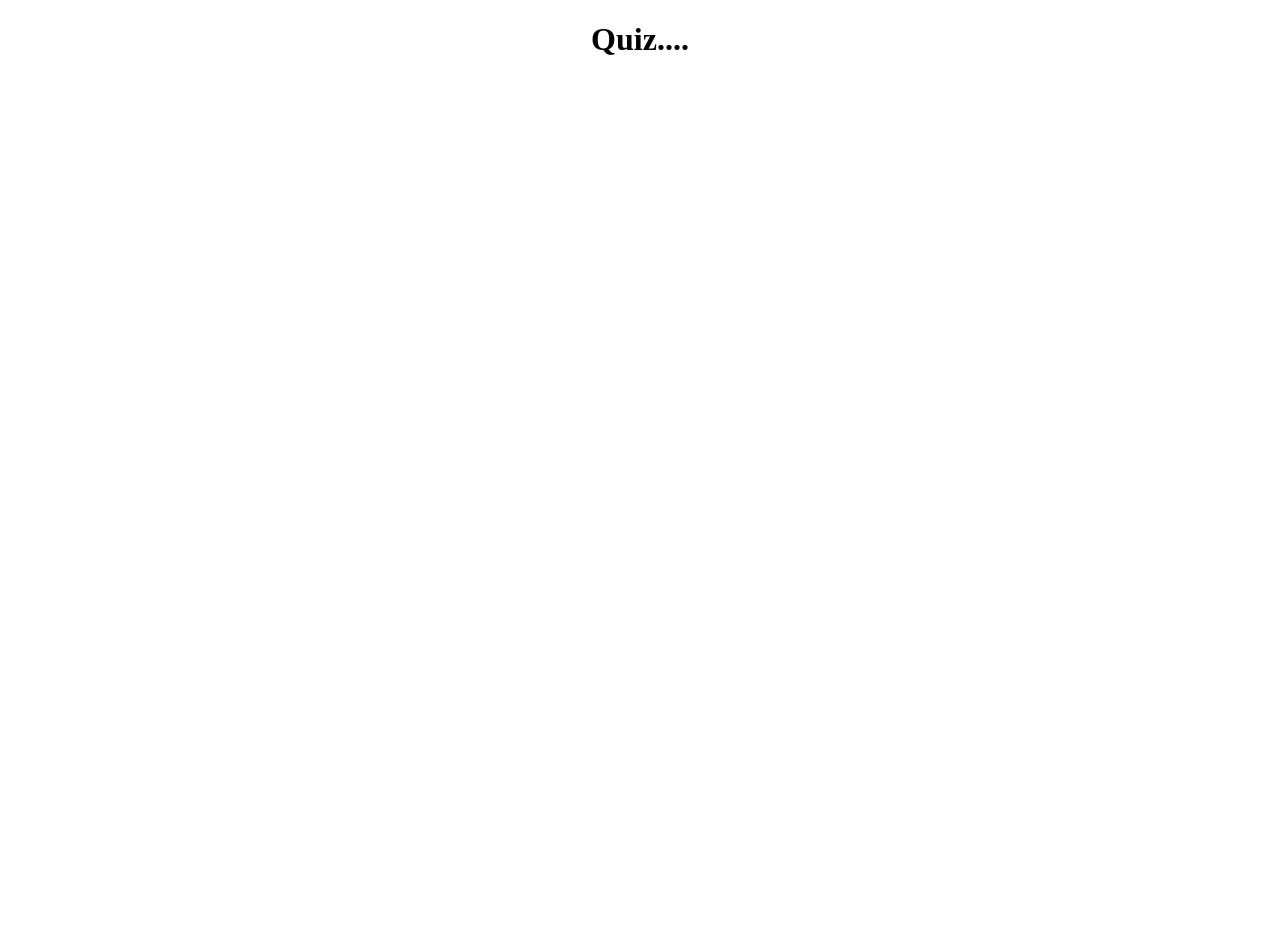
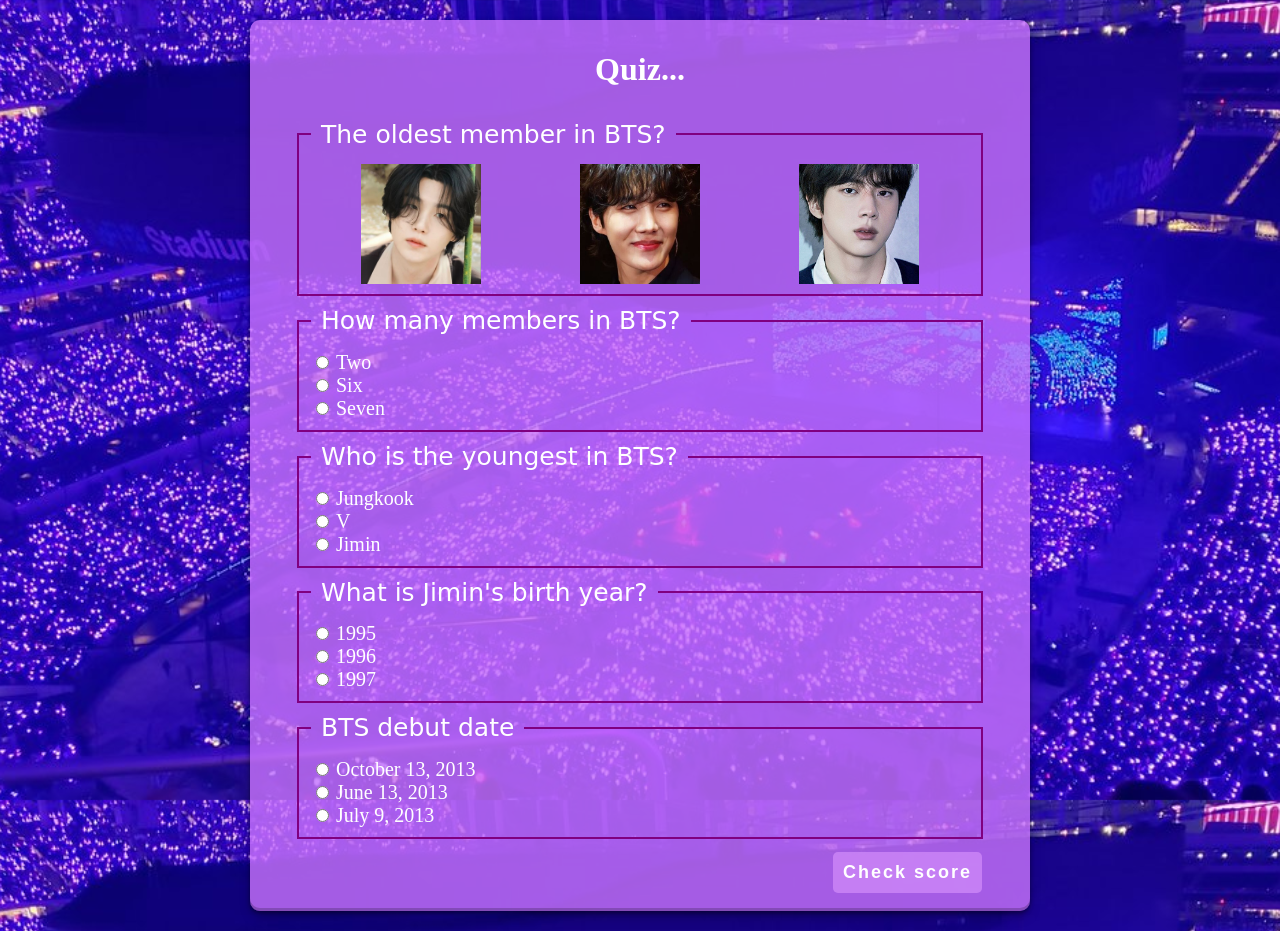
Before and after one commit to uorwinnie/BTS-quiz, a Flask app: page /quiz in a window 1280 px wide. Before the commit the page is almost empty. Before the commit the page ends 55 px from the top, so only its background shows below. Run offline with Flask 3, Linux system fonts and the light colour scheme.

Commit message:
plus quiz page

```diff
--- a/extra_register.py
+++ b/extra_register.py
@@ -1,20 +1,40 @@
 from flask import Flask, request, render_template ,redirect,url_for
+import re
 app = Flask(__name__)
 
 @app.route('/')
 def index():
    return render_template("login.html")
 
+infos = [{"name": "winnie","pws":"1234","email":"wut@gmail.com"},{"name": "logan","pws":"1111","email":"logan5@gmail.com"}]
 @app.route('/data', methods =["POST"])
 def data():
    if request.method == "POST":
-      info = {"winnie":"1234","logan":"0000","dardar":"1111","tina":"9999","ollie":"1919"}
       username = request.form.get("userName")
       password = request.form.get("userPassword")
-      if (username in info.keys()) and password==info[username]:
-         return redirect("/quiz")
-      else:
-         return redirect("/wrong")
+      for info in infos:
+         if (username in info["name"]) and password==info["pws"]:
+            return redirect("/quiz")
+         else:
+            return redirect("/wrong")
+
+@app.route('/quizdata', methods =["POST"])
+def quiz():
+   score = 0
+   if request.method == "POST":
+      list1 = ["oldest","member","youngest","year","debut"]
+      for i in list1:
+         num= request.form.get(i)
+         if num =="1":
+            score+=1
+      if 3 <= score <= len(list1):
+         return render_template("score.html",txt = f" Your score is {score}🤩✨")
+      if  score < 3:
+         return render_template("score.html",txt = f" Your score is {score}😢🎈")
+
+
+
+
 
 @app.route('/quiz')
 def run_quiz():
@@ -24,9 +44,11 @@
 def wrong():
    return render_template("wrong.html")
 
-@app.route('/<string:signup>/')
-def signup():
+@app.route('/register')
+def register():
    return render_template("signup.html")
+
+
 
 if __name__=='__main__':
    app.run(debug=True)
--- /dev/null
+++ b/static/css/quiz.css
@@ -0,0 +1,83 @@
+body {
+  margin: 0;
+  padding: 0;
+  background-image: url(/static/img/PTD.jpg);
+  background-size: cover;
+  background-repeat: no-repeat;
+  background-attachment: fixed;
+}
+
+fieldset {
+  border: 2px solid purple;
+}
+h1 {
+  text-align: center;
+  color: #fff;
+}
+
+.no {
+  display: flex;
+}
+.no input {
+  display: none;
+}
+.no input:checked + label {
+  outline: 4px solid purple;
+}
+
+img {
+  margin: auto;
+  padding: 0px;
+  width: 120px;
+  display: block;
+  height: 120px;
+  object-fit: cover;
+}
+.wide {
+  margin: 5px;
+}
+
+.box {
+  background-color: rgba(200, 114, 253, 0.808);
+  border-radius: 10px;
+  box-shadow: rgba(0, 0, 0, 0.4) 0px 2px 4px,
+    rgba(0, 0, 0, 0.3) 0px 7px 13px -3px, rgba(0, 0, 0, 0.2) 0px -3px 0px inset;
+  margin: 20px auto;
+  padding: 10px 40px;
+  width: 700px;
+}
+
+.wide legend {
+  color: #fff;
+  font-size: 25px;
+  font-weight: 450;
+  font-family: cursive;
+  padding: 10px;
+}
+.wide label {
+  color: #fff;
+  font-size: 20px;
+  margin: auto;
+  padding: 0;
+}
+.end {
+  text-align: end;
+}
+.button {
+  font-family: sans-serif;
+  background-color: rgb(205, 135, 248, 0.8);
+  font-size: 18px;
+  border: 10px;
+  border-radius: 5px;
+  color: white;
+  font-weight: 600;
+  padding: 10px;
+  letter-spacing: 2px;
+  margin: 8px;
+}
+
+.button:hover {
+  cursor: pointer;
+  background: white;
+  color: rgb(205, 135, 248, 0.8);
+}
--- a/templates/login.html
+++ b/templates/login.html
@@ -5,10 +5,8 @@
     <meta name="viewport" content="width=device-width, initial-scale=1.0" />
     <title>Registration-Login</title>
     <link rel="stylesheet" href="/static/css/registration.css" />
-    <script type="text/javascript" src="/static/js/registration.js"></script>
   </head>
   <body>
-    <div class="register">
     <div class="box">
       <h1>Login</h1>
       <form action="/data" method="POST">
@@ -35,10 +33,9 @@
         </div>
         <div class="click">
           <button type="submit" class="button">LOGIN</button>
-            <a href="signup.html" target="/signup">Don't have an account.</a>
+          <a href="{{url_for('register')}}">Don't have an account.</a>
         </div>
       </form>
     </div>
-    </div>
   </body>
 </html>
--- a/templates/quiz.html
+++ b/templates/quiz.html
@@ -3,14 +3,73 @@
   <head>
     <meta charset="UTF-8" />
     <meta name="viewport" content="width=device-width, initial-scale=1.0" />
-    <title>Document</title>
-    <style>
-      h1 {
-        text-align: center;
-      }
-    </style>
+    <title>Quiz</title>
+    <link rel="stylesheet" href="/static/css/quiz.css" />
   </head>
   <body>
-    <h1>Quiz....</h1>
+    <div class="box">
+      <h1>Quiz...</h1>
+      <form action="/quizdata" method="POST">
+        <div class="wide">
+          <fieldset>
+            <legend>The oldest member in BTS?</legend>
+            <div class="no">
+              <input type="radio" id="myg" name="oldest" value="2" />
+              <label for="myg"> <img src="/static/img/meow2.jpg" /> </label>
+
+              <input type="radio" id="hobi" name="oldest" value="3" />
+              <label for="hobi"><img src="/static/img/hobi2.jpg" /> </label>
+              <input type="radio" id="jin" name="oldest" value="1" />
+              <label for="jin"><img src="/static/img/Jin.jpg" /></label>
+            </div>
+          </fieldset>
+          <fieldset>
+            <legend>How many members in BTS?</legend>
+            <input type="radio" id="v" name="member" value="2" />
+            <label for="two">Two</label><br />
+
+            <input type="radio" id="six" name="member" value="3" />
+            <label for="six">Six</label><br />
+            <input type="radio" id="seven" name="member" value="1" />
+            <label for="seven">Seven</label><br />
+          </fieldset>
+          <fieldset>
+            <legend>Who is the youngest in BTS?</legend>
+            <input type="radio" id="jk" name="youngest" value="1" />
+            <label for="jk">Jungkook</label><br />
+            <input type="radio" id="v" name="youngest" value="2" />
+            <label for="v">V</label><br />
+
+            <input type="radio" id="jimin" name="youngest" value="3" />
+            <label for="jimin">Jimin</label><br />
+          </fieldset>
+
+          <fieldset>
+            <legend>What is Jimin's birth year?</legend>
+
+            <input type="radio" id="95" name="year" value="1" />
+            <label for="95">1995</label><br />
+            <input type="radio" id="96" name="year" value="2" />
+            <label for="96">1996</label><br />
+
+            <input type="radio" id="97" name="year" value="3" />
+            <label for="97">1997</label><br />
+          </fieldset>
+          <fieldset>
+            <legend>BTS debut date</legend>
+            <input type="radio" id="oct13" name="debut" value="2" />
+            <label for="oct13">October 13, 2013</label><br />
+
+            <input type="radio" id="june13" name="debut" value="1" />
+            <label for="june13">June 13, 2013</label><br />
+            <input type="radio" id="july9" name="debut" value="3" />
+            <label for="july9">July 9, 2013</label><br />
+          </fieldset>
+        </div>
+        <div class="end">
+          <button type="submit" class="button">Check score</button>
+        </div>
+      </form>
+    </div>
   </body>
 </html>
--- a/templates/signup.html
+++ b/templates/signup.html
@@ -10,7 +10,7 @@
     <div class="register">
       <div class="box">
         <h1>Sign Up</h1>
-        <form action="/data" method="POST">
+        <form action="/signup-data" method="POST">
           <div class="inputBox">
             <label for="email">Email</label>
             <input
@@ -42,7 +42,7 @@
             />
           </div>
           <div class="inputBox">
-            <label for="userPassword">Confirm Password</label>
+            <label for="cPassword">Confirm Password</label>
             <input
               type="password"
               name="cPassword"
```
Also changed, not shown: static/css/registration.css (+3 -8 lines), static/css/score.css (added, +15 -0 lines), templates/sample.html (added, +11 -0 lines), templates/score.html (added, +14 -0 lines), static/img/Jin in suit.jpg (added), static/img/Jin.jpg (added), static/img/Jin3.jpg (added), static/img/RM.jpg (added), static/img/V.jpg (added), static/img/hobi.jpg (added), static/img/hobi2.jpg (added), static/img/jin2.jpg (added), static/img/joon.jpg (added), static/img/meow.jpg (added), 1 more files. Lines whose indentation alone changed are shown as unchanged.
